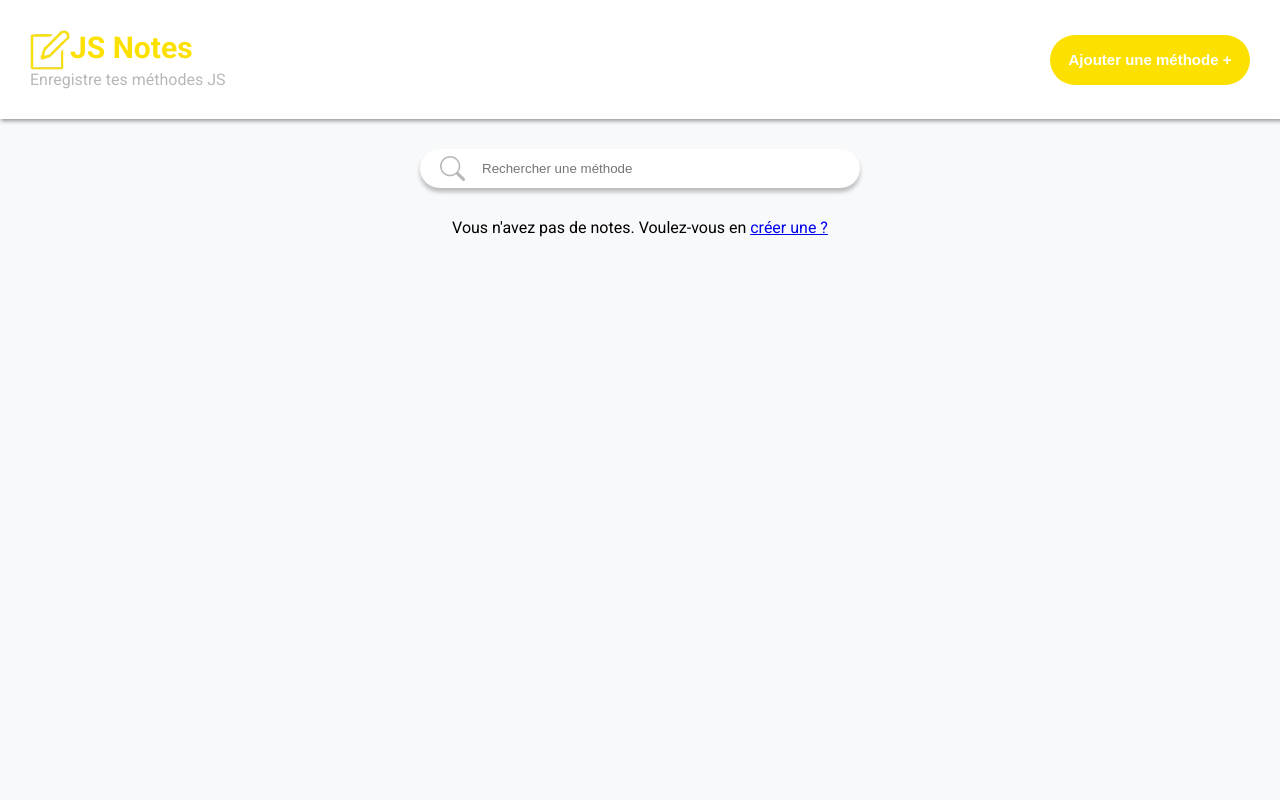
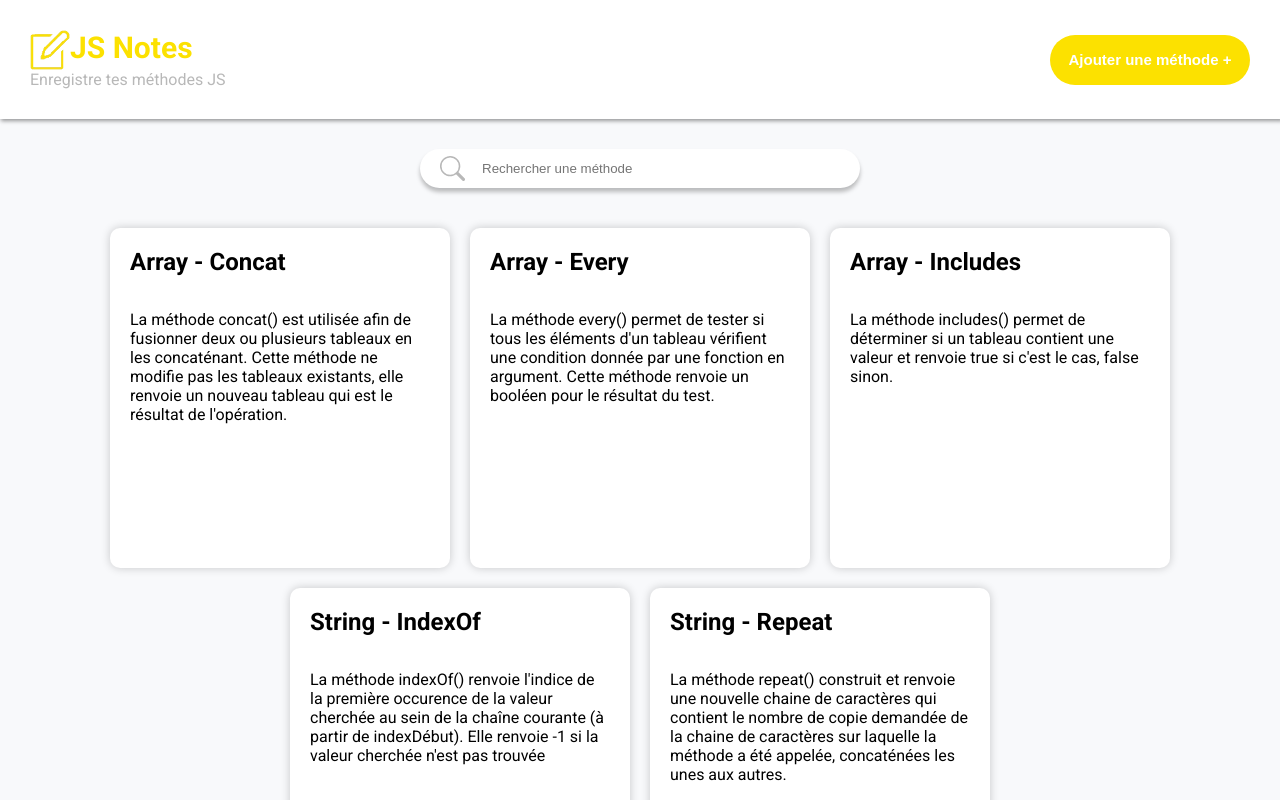
Before and after one commit to Karlito14/JSNotes, a React (Create React App) app: page / in a window 1280 px wide. Shown: the top 800 px of the page. Built offline with nearby package versions, Linux system fonts and the light colour scheme; data requests are answered from the project's data file.

Commit message:
ajout de méthodes au backend

```diff
--- a/src/components/NoteForm/style.module.scss
+++ b/src/components/NoteForm/style.module.scss
@@ -40,6 +40,7 @@
     }
 
     &__inputTitle {
+        font-family: 'Roboto';
         width: 50%;
         padding: 10px 15px;
         border: none;
@@ -50,6 +51,7 @@
     }
 
     &__textarea {
+        font-family: 'Roboto';
         resize: none;
         padding: 10px 15px;
         border-radius: 5px;
--- a/src/data/db.json
+++ b/src/data/db.json
@@ -1,3 +1,29 @@
 {
-  "notes": []
+  "notes": [
+    {
+      "id": "edb7",
+      "title": "Array - Concat",
+      "content": "La méthode concat() est utilisée afin de fusionner deux ou plusieurs tableaux en les concaténant. Cette méthode ne modifie pas les tableaux existants, elle renvoie un nouveau tableau qui est le résultat de l'opération."
+    },
+    {
+      "id": "9d57",
+      "title": "Array - Every",
+      "content": "La méthode every() permet de tester si tous les éléments d'un tableau vérifient une condition donnée par une fonction en argument. Cette méthode renvoie un booléen pour le résultat du test."
+    },
+    {
+      "id": "9483",
+      "title": "Array - Includes",
+      "content": "La méthode includes() permet de déterminer si un tableau contient une valeur et renvoie true si c'est le cas, false sinon."
+    },
+    {
+      "id": "df6e",
+      "title": "String - IndexOf",
+      "content": "La méthode indexOf() renvoie l'indice de la première occurence de la valeur cherchée au sein de la chaîne courante (à partir de indexDébut). Elle renvoie -1 si la valeur cherchée n'est pas trouvée"
+    },
+    {
+      "id": "a523",
+      "title": "String - Repeat",
+      "content": "La méthode repeat() construit et renvoie une nouvelle chaine de caractères qui contient le nombre de copie demandée de la chaine de caractères sur laquelle la méthode a été appelée, concaténées les unes aux autres."
+    }
+  ]
 }
```
Also changed, not shown: maquette/maquette-jsnotes.jpg (added), 1 other file (tests, documents, lock files or other folders).
